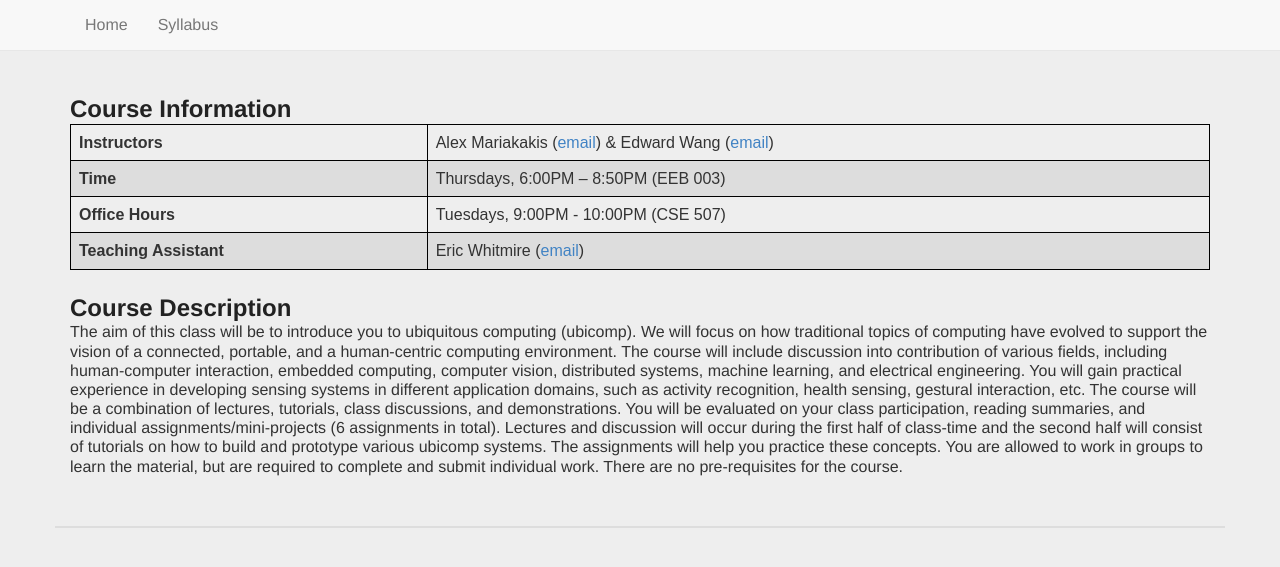
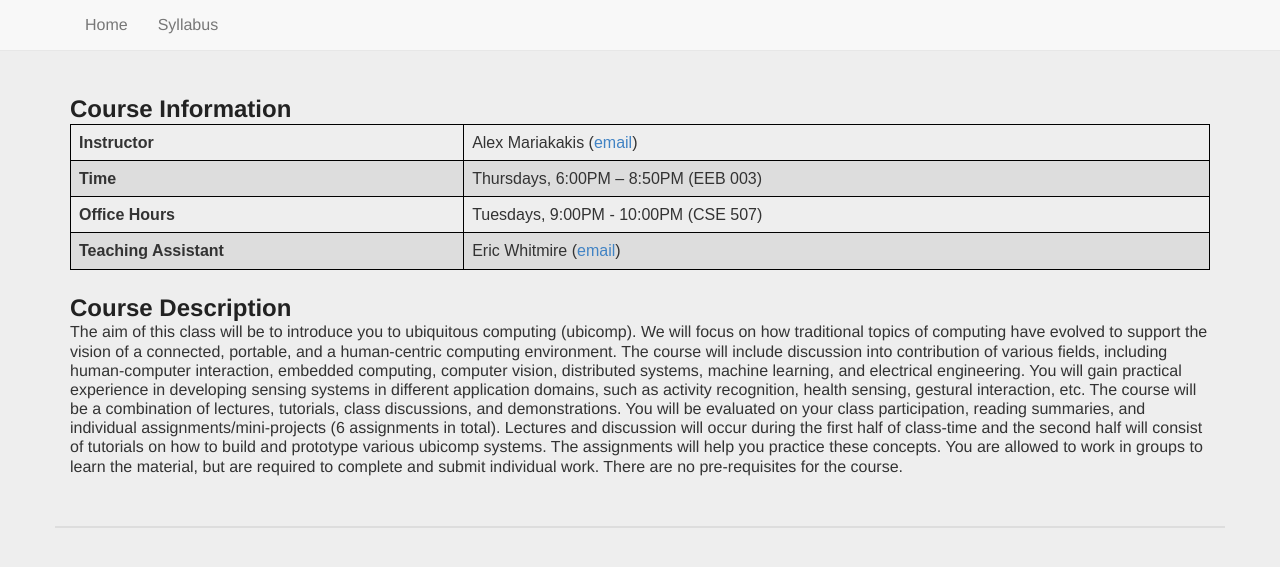
Before and after one commit to mariakakis/mhealth-course, a Jekyll site: the page built from index.html, in a window 1280 px wide. Shown: the top 567 px of the page. Built offline with Jekyll 4.4.1, drawn with Linux system fonts in a browser that asks for light colours; some web fonts are replaced.

Commit message:
removing edward as instructor

```diff
--- a/index.html
+++ b/index.html
@@ -8,8 +8,8 @@ layout: default
     <table style="width: 100%;" border="0">
       <tbody>
         <tr>
-          <td><b>Instructors</b></td>
-          <td>Alex Mariakakis (<a href="mailto:atm15@cs.washington.edu">email</a>) &amp; Edward Wang (<a href="mailto:ejaywang@uw.edu ">email</a>)</td>
+          <td><b>Instructor</b></td>
+          <td>Alex Mariakakis (<a href="mailto:atm15@cs.washington.edu">email</a>)</td>
         </tr>
         <tr>
           <td><b>Time</b></td>
```
